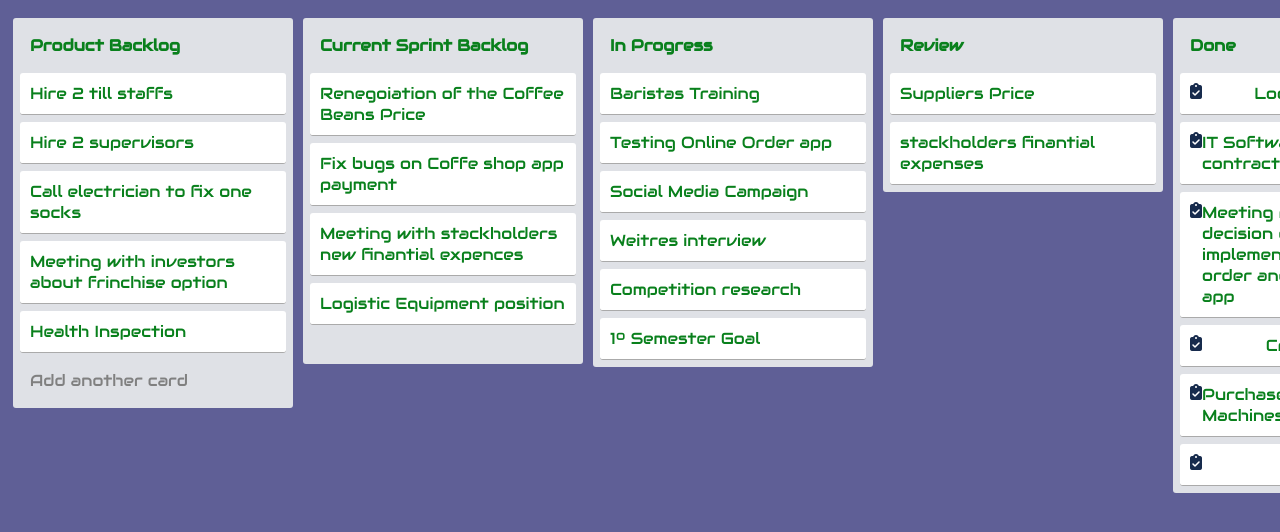
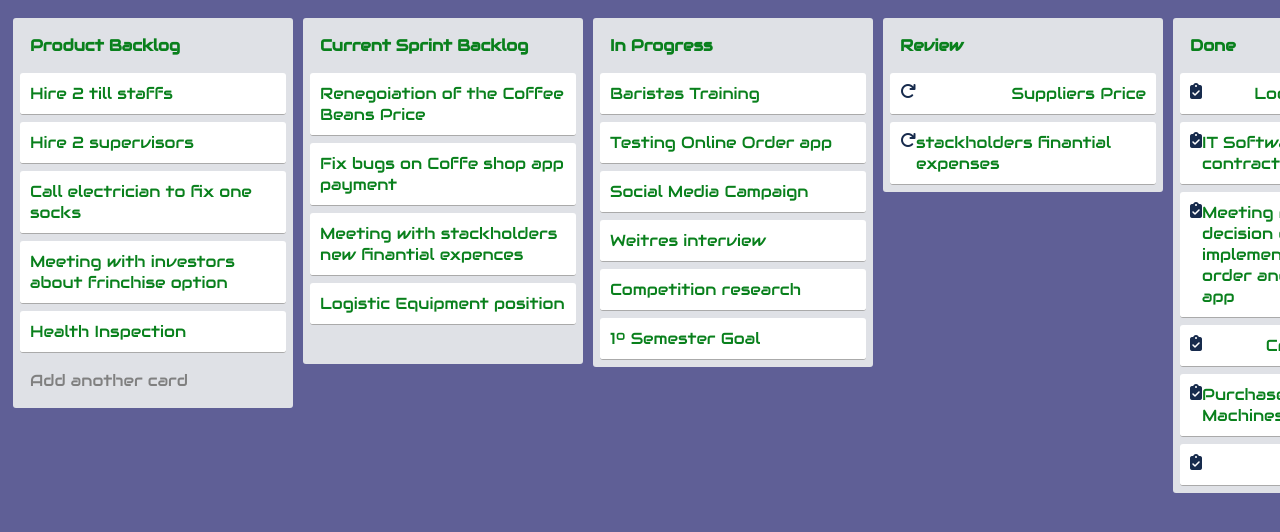
Before and after one commit to LucasChrispim/csp-ps_ca3, a plain HTML site: page index.html in a window 1280 px wide. Shown: the top 532 px of the page. Drawn offline with nearby package versions, Linux system fonts and the light colour scheme.

Commit message:
Changed Arrow colour to dark blue

```diff
--- a/index.html
+++ b/index.html
@@ -53,8 +53,8 @@
   <div class="list">
     <div class="title removable editable">Review</div>
     <div class="content"></div>
-    <div class="card removable editable">Suppliers Price</div>
-    <div class="card removable editable">stackholders finantial expenses</div>
+    <div class="card removable editable"><i class="fa-solid fa-arrow-rotate-right"></i>Suppliers Price</div>
+    <div class="card removable editable"><i class="fa-solid fa-arrow-rotate-right"></i>stackholders finantial expenses</div>
   </div>
   <div class="list">
     <div class="title removable editable">Done</div>
--- a/style.css
+++ b/style.css
@@ -89,3 +89,6 @@ div {
 .fa-clipboard-check{
   color: #172b4d;
 }
+.fa-arrow-rotate-right{
+  color: #172b4d;
+}
```
